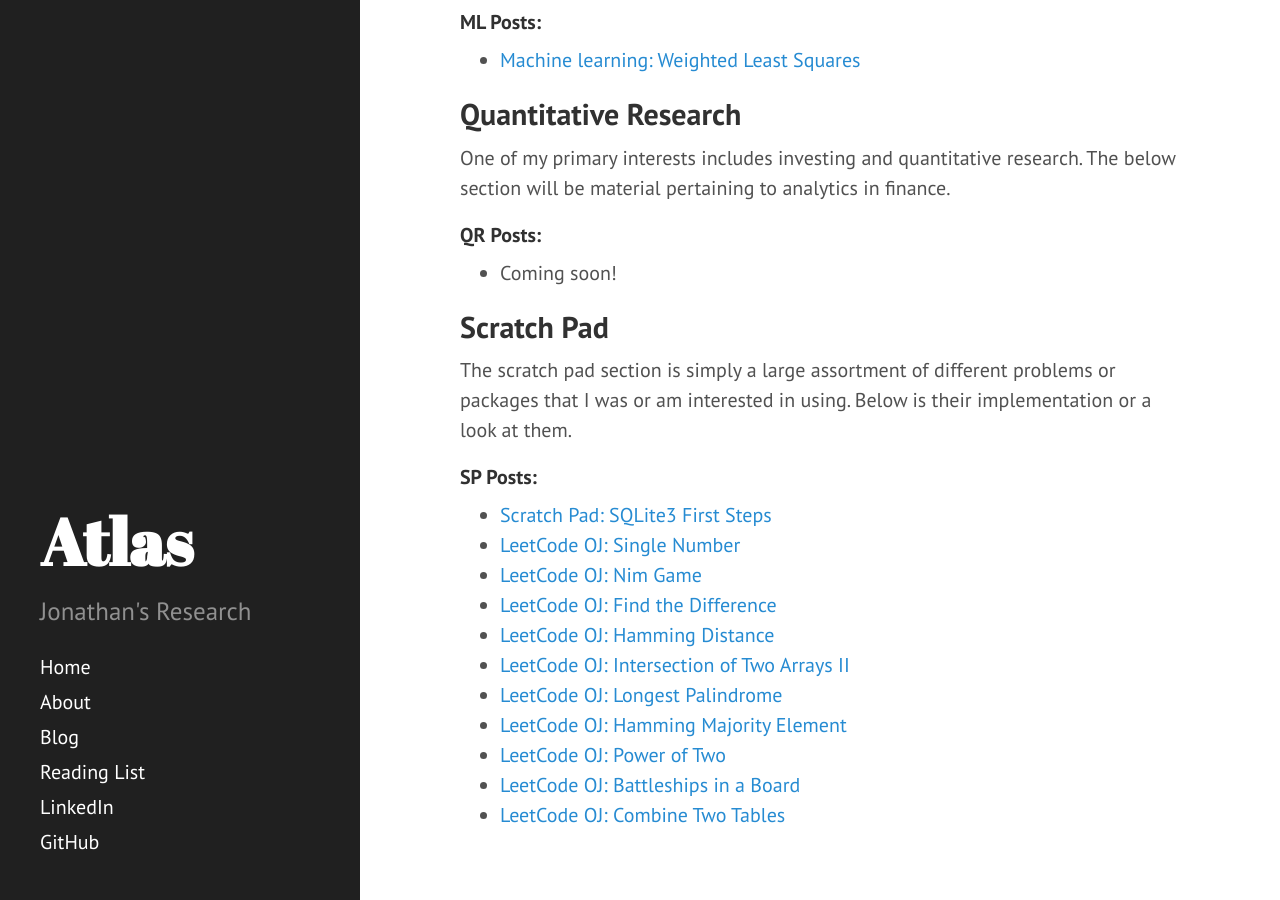
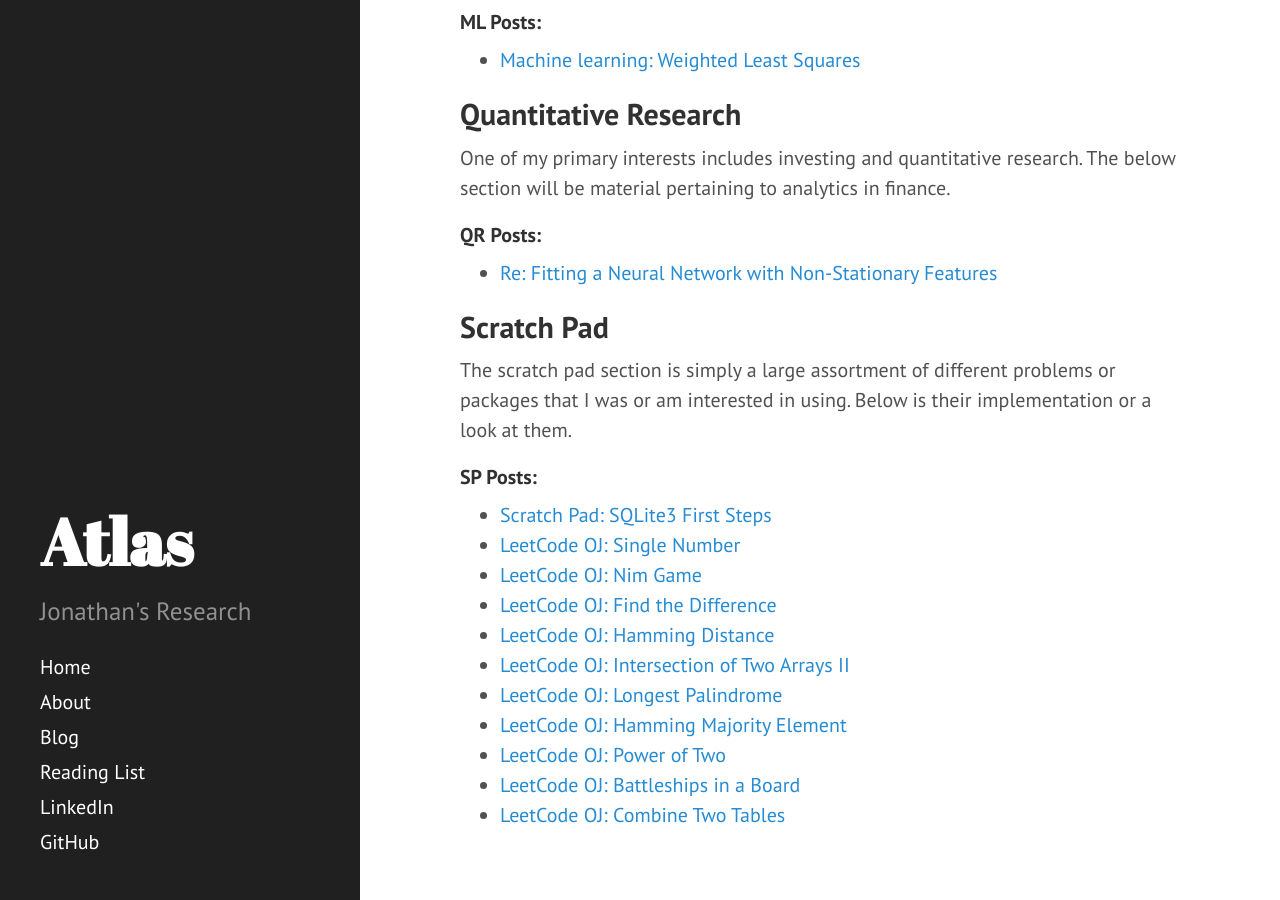
Before and after one commit to JonathanJohann/Research, a Jekyll site: the page built from Blog.md, in a window 1280 px wide and 900 px high, scrolled down 690 px. Built offline with Jekyll 4.4.1, drawn with Linux system fonts in a browser that asks for light colours; Markdown is read by kramdown in place of the engine named in the settings.

Commit message:
Update Blog.md

```diff
--- a/Blog.md
+++ b/Blog.md
@@ -29,7 +29,7 @@ Below are posts that are dedicated towards my own understanding and experimental
 One of my primary interests includes investing and quantitative research. The below section will be material pertaining to analytics in finance.
 
 #### QR Posts:
-* Coming soon!
+* [Re: Fitting a Neural Network with Non-Stationary Features](https://jonathanjohann.github.io/Research/2017/01/05/Re-Fitting-Neural-Networks-with-Non-stationary-features/)
 
 
 ## Scratch Pad
```
